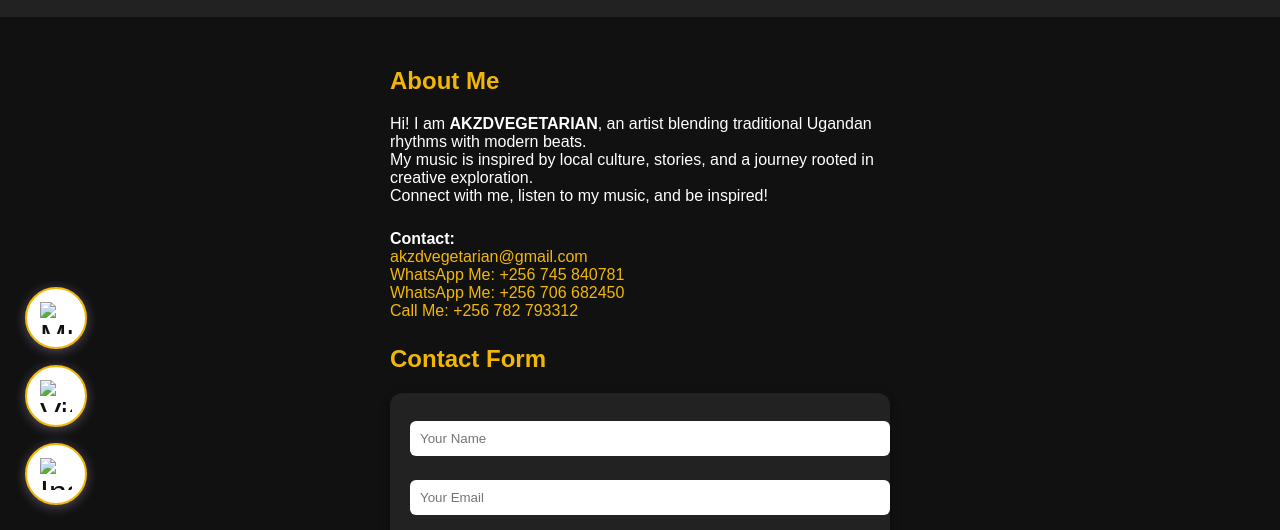
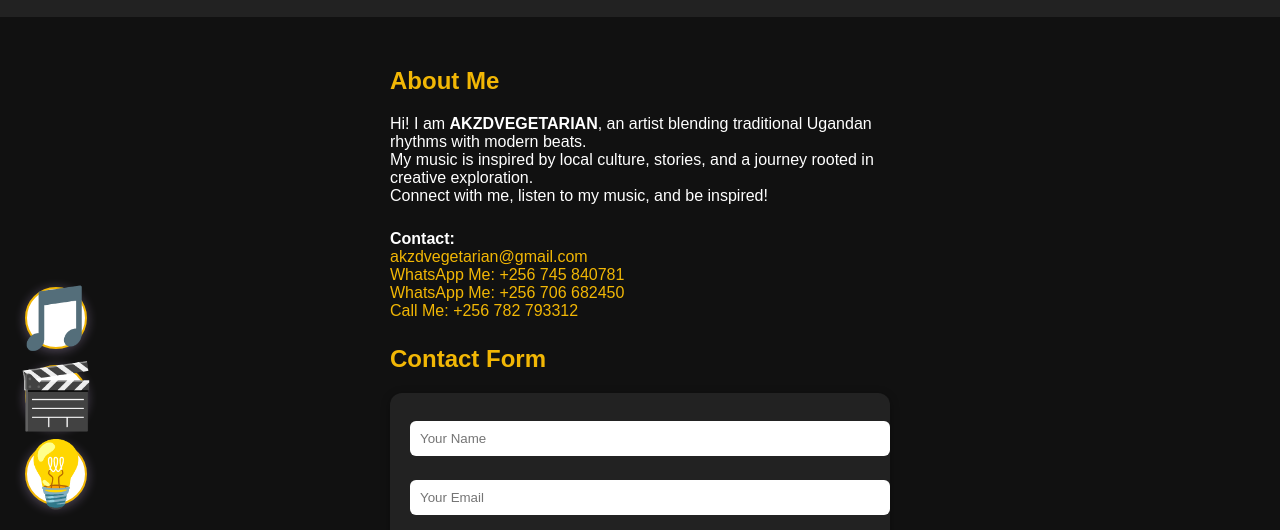
Before and after one commit to AKZDVEGETARIAN/AKZDVEGETARIAN, a plain HTML site: page index.html in a window 1280 px wide. Shown: the part 270-800 px from the top of the page. Drawn offline with Linux system fonts and the light colour scheme.

Commit message:
Update index.html

```diff
--- a/index.html
+++ b/index.html
@@ -142,20 +142,19 @@
     <button type="submit">Send Message</button>
   </form>
 </section>
-
 <!-- Floating Action Buttons Left (site navigation) -->
 <div class="floating-btns-left">
   <!-- Music -->
   <a class="floating-btn-left" href="index2.html" title="Music" aria-label="Music">
-    <img src="⏭️▶️⏮️" alt="Music">
+    <span style="font-size: 2em;">🎵</span>
   </a>
   <!-- Videos -->
   <a class="floating-btn-left" href="index3.html" title="Videos" aria-label="Videos">
-    <img src="🎦" alt="Videos">
+    <span style="font-size: 2em;">🎬</span>
   </a>
   <!-- Inspiration -->
   <a class="floating-btn-left" href="index4.html" title="Inspiration" aria-label="Inspiration">
-    <img src="🛐" alt="Inspiration">
+    <span style="font-size: 2em;">💡</span>
   </a>
 </div>
 
```
